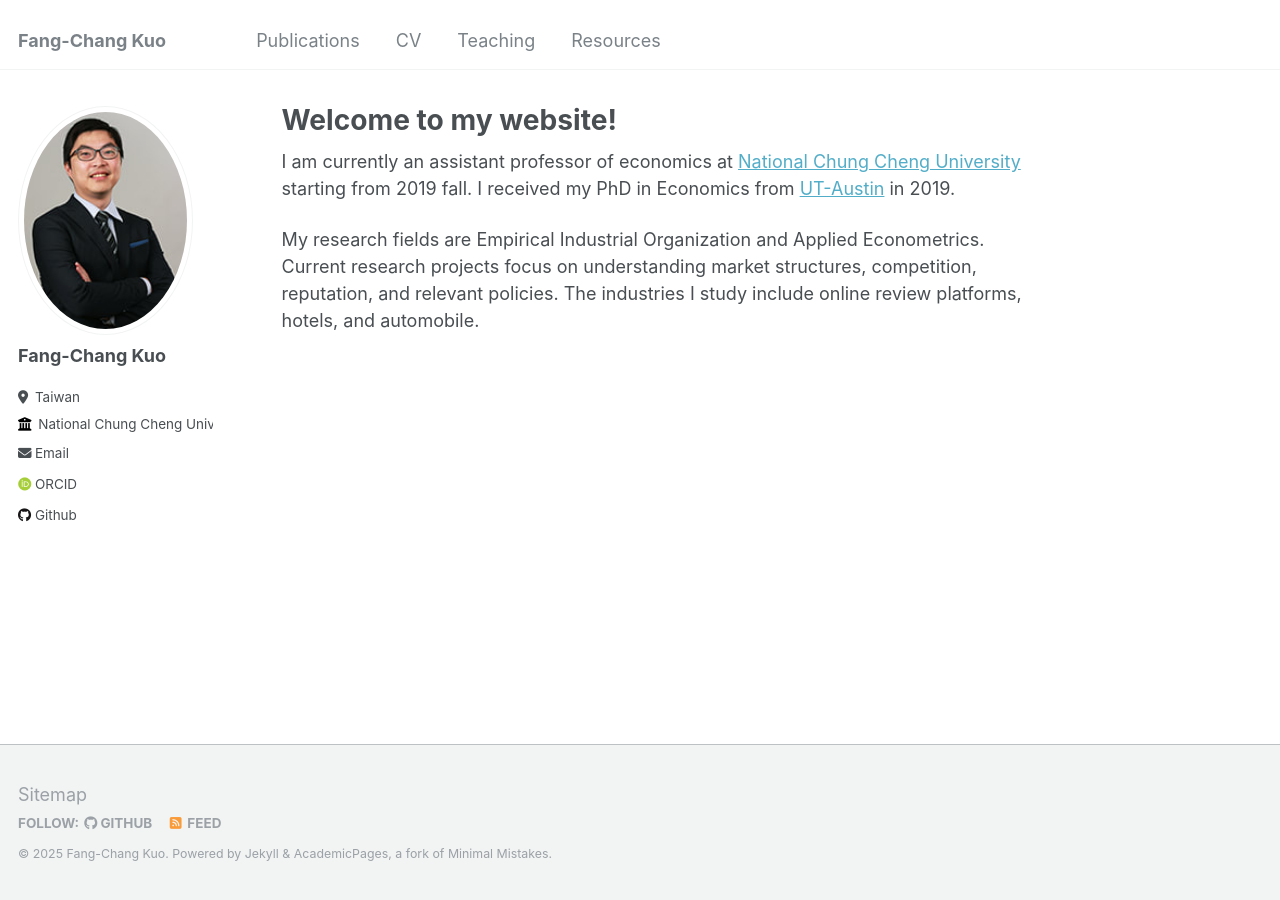
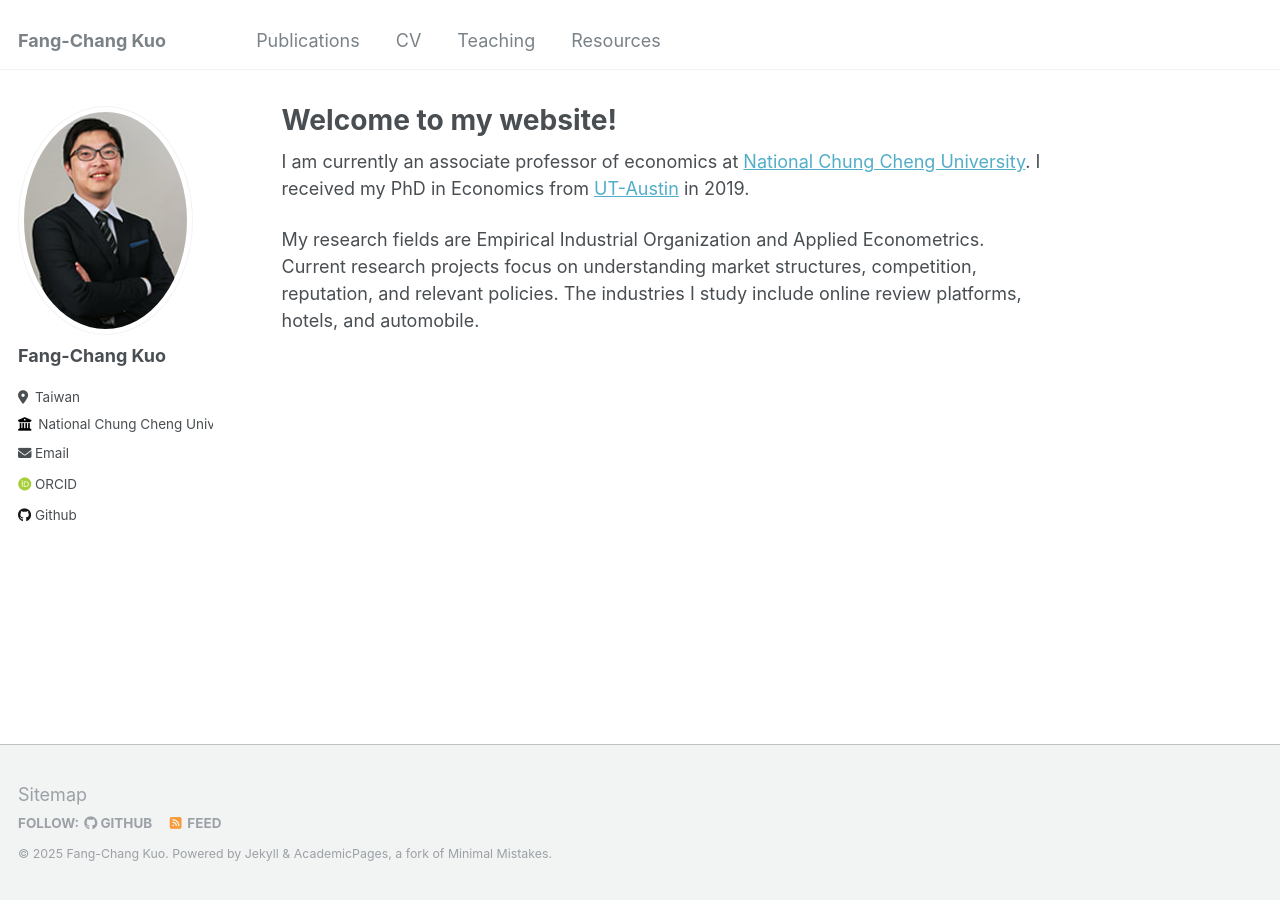
Before and after one commit to fangchangkuo/fangchangkuo.github.io, a Jekyll site: the page built from _pages/about.md, in a window 1280 px wide. Built offline with Jekyll 4.4.1, drawn with Linux system fonts in a browser that asks for light colours; some web fonts are replaced.

Commit message:
Update about.md

```diff
--- a/_pages/about.md
+++ b/_pages/about.md
@@ -8,6 +8,6 @@ redirect_from:
 ---
 
 
-I am currently an  assistant professor of economics at <a href="https://www.ccu.edu.tw/">National Chung Cheng University</a> starting from 2019 fall. I received my PhD in Economics from <a href="https://liberalarts.utexas.edu/economics/">UT-Austin</a> in 2019.
+I am currently an associate professor of economics at <a href="https://www.ccu.edu.tw/">National Chung Cheng University</a>. I received my PhD in Economics from <a href="https://liberalarts.utexas.edu/economics/">UT-Austin</a> in 2019.
 
 My research fields are Empirical Industrial Organization and Applied Econometrics. Current research projects focus on understanding market structures, competition, reputation, and relevant policies. The industries I study include online review platforms, hotels, and automobile.
```
